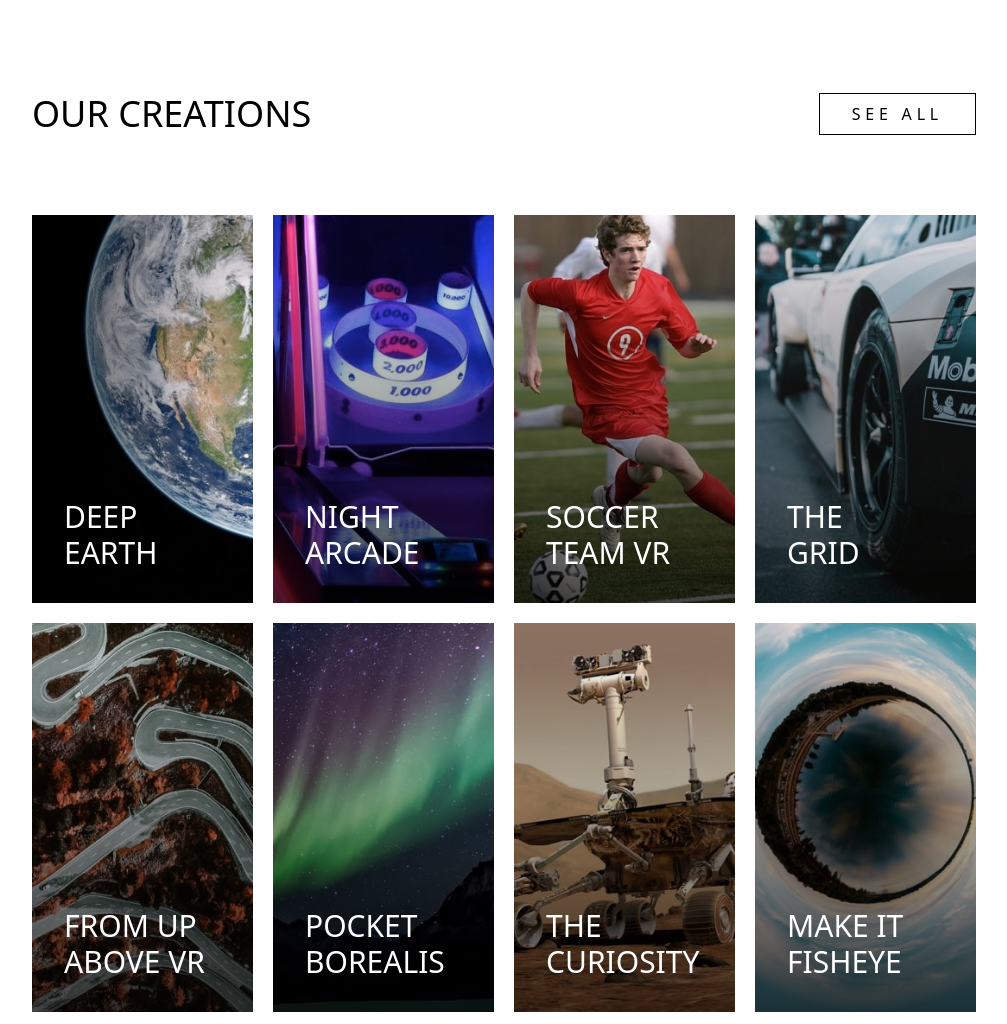
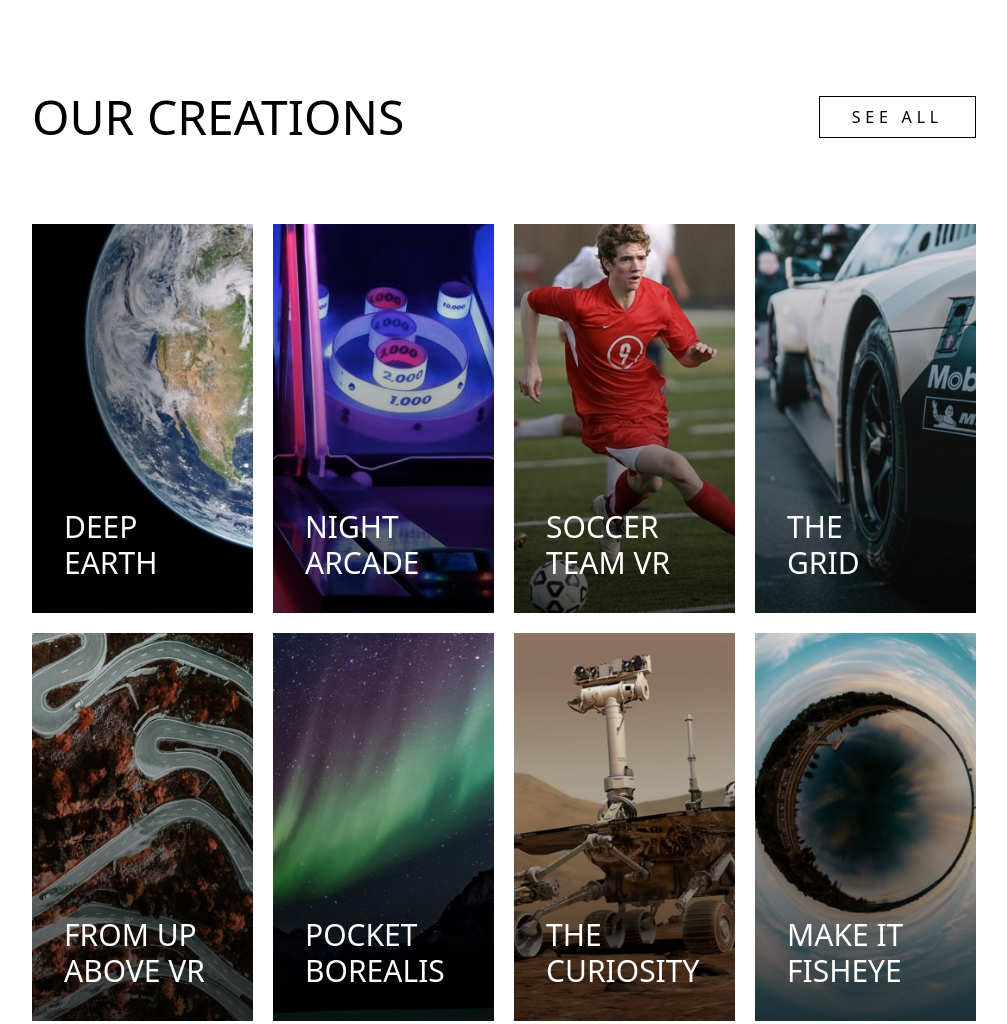
Before and after one commit to Leo-yagami/Challenge9-loopstudios-landing-page-, a website: page dist/index.html in a window 1280 px wide. Shown: the part 1411-2435 px from the top of the page, without its empty margins (136-1143 px from the left). Drawn offline with nearby package versions, Linux system fonts and the light colour scheme.

Commit message:
editing the size of gallery heading

```diff
--- a/dist/index.html
+++ b/dist/index.html
@@ -139,13 +139,13 @@
       <!-- Our Creations section -->
       <section id="creations" class="px-6 flex flex-col gap-8 md:gap-10 lg:gap-0 mt-14 lg:mt-24 sm:mx-10 lg:flex-row lg:flex-wrap lg:justify-between lg:items-center xl:mx-[10.5rem] 2xl:mx-[18rem] lg:px-0">
         <h2
-          class="order-0 text-center tracking-normal text-4xl font-['Josefin Sans'] uppercase font-light"
+          class="order-0 text-center tracking-normal text-5xl font-['Josefin Sans'] uppercase font-light"
         >
           Our Creations
         </h2>
         <!-- Image gallery -->
          <!-- ////////////////////////// -->
-        <div class="lg:order-2 mt-4 lg:mt-20 mx-auto grid grid-cols-1 lg:grid-cols-3 xl:grid-cols-4 gap-5 gap-x-20 lg:gap-x-5 overflow-hidden font-light font-['Josefin Sans'] inline-block">
+        <div class="lg:order-2 mt-4 lg:mt-[5.2rem] mx-auto grid grid-cols-1 lg:grid-cols-3 xl:grid-cols-4 gap-5 gap-x-20 lg:gap-x-5 overflow-hidden font-light font-['Josefin Sans'] inline-block">
           <div class="relative group">
             <div class="overflow-hidden group-hover:bg-white after:absolute after:content-[''] after:w-full after:h-full after:top-0 after:left-0 after:bg-gradient-to-r after:from-[rgba(0,0,0,0.7)] after:to-transparent">
               <picture class="w-full">
```
Also changed, not shown: dist/output.css.
